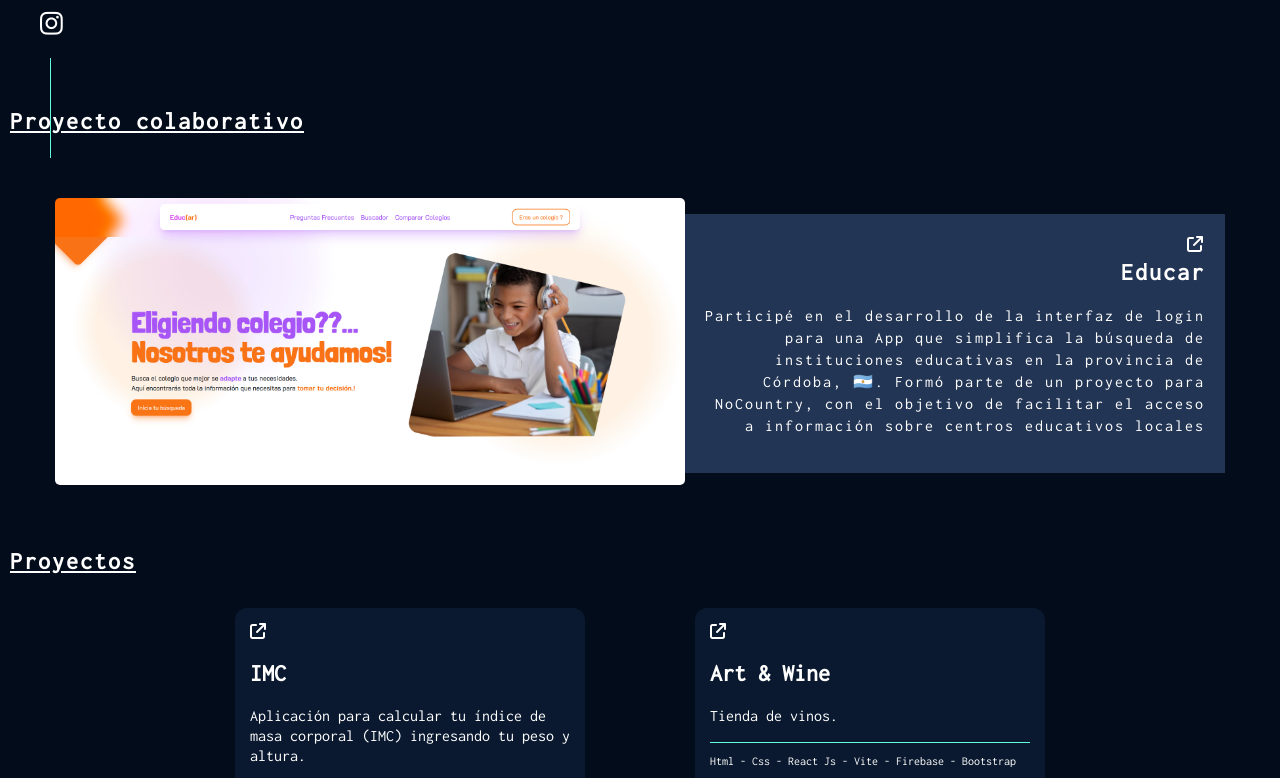
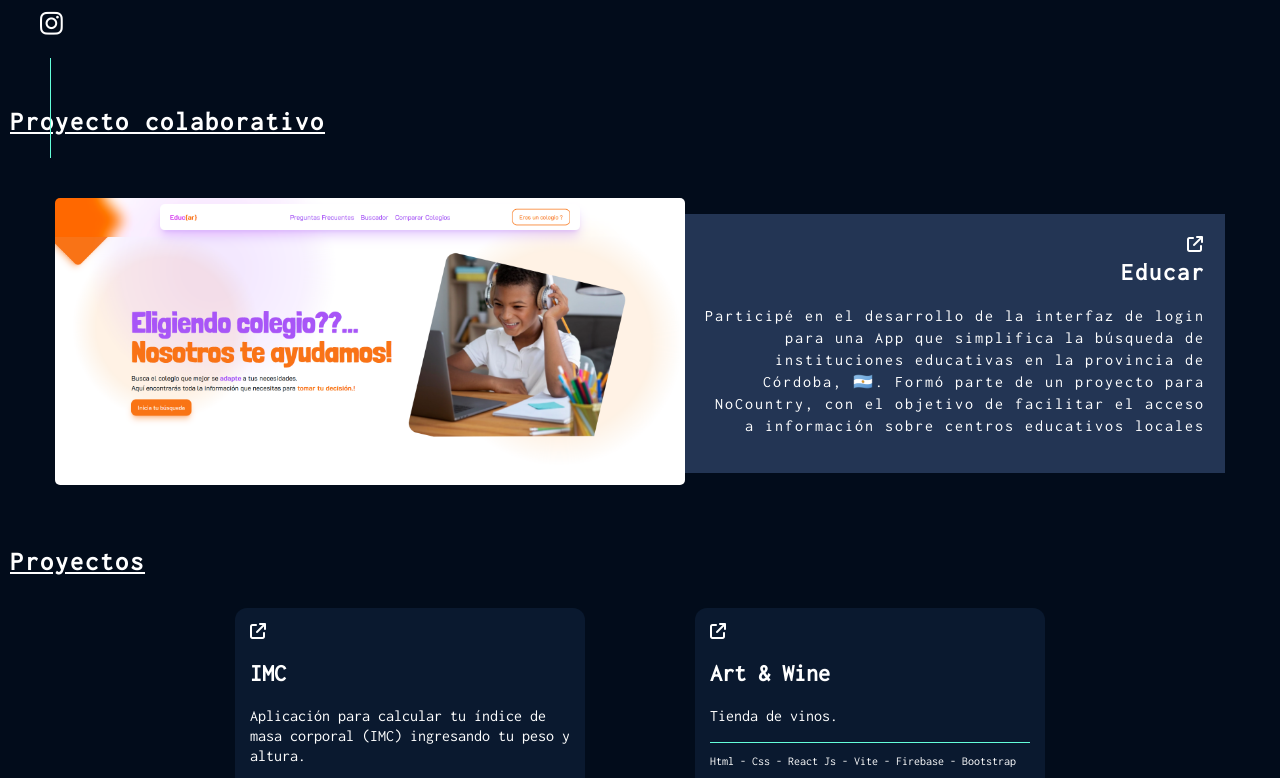
Before and after one commit to CristianMozetich/Portfolio, a React (Vite) app: page / in a window 1280 px wide. Shown: the part 602-1380 px from the top of the page. Built offline with nearby package versions, Linux system fonts and the light colour scheme.

Commit message:
actualizaciones

```diff
--- a/src/Components/EducarProyect/EducarProyect.css
+++ b/src/Components/EducarProyect/EducarProyect.css
@@ -10,6 +10,7 @@
     letter-spacing: 0.125rem;
     margin: 10px;
     text-decoration: underline;
+    font-size: 26px;
 }
 .educar_container{
     display: flex;
--- a/src/Components/Proyects/Proyects.css
+++ b/src/Components/Proyects/Proyects.css
@@ -10,6 +10,7 @@
   letter-spacing: 0.125rem;
   margin: 10px;
   text-decoration: underline;
+  font-size: 26px;
 }
 .contenedor_proyectos {
   max-width: 1300px;
```
Also changed, not shown: src/Components/Proyects/Proyects.jsx (indentation only).
